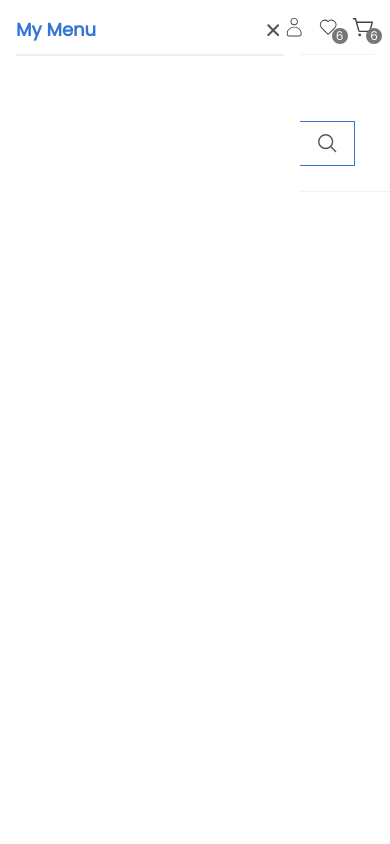
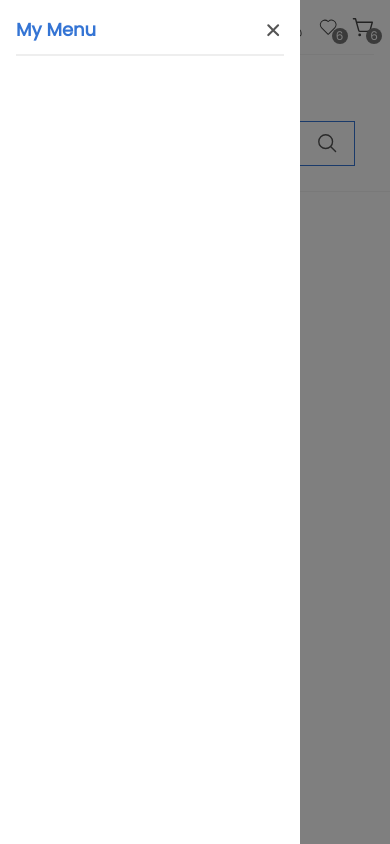
Before and after one commit to AliDeWeb/Online-Shop-NextJs, a Next.js app: page / in a window 390 px wide. Built offline with nearby package versions, Linux system fonts and the light colour scheme.

Commit message:
close hamburger menu logic developed

```diff
--- a/components/HamburgerMenu/HamburgerMenu.tsx
+++ b/components/HamburgerMenu/HamburgerMenu.tsx
@@ -1,20 +1,44 @@
-import React from "react";
+"use client";
+
+import React, { useCallback } from "react";
+
+// Contexts
+import { hamburgerMenuContext } from "@/context/hamburgerMenuContext";
+
+// Components
+import Overlay from "../Overlay/Overlay";
 
 // Icons
 import { IoClose } from "react-icons/io5";
 
 const HamburgerMenu = () => {
+  // Context
+  const { isHamburgerMenuOpen, setIsHamburgerMenuOpen } =
+    React.useContext(hamburgerMenuContext);
+
+  // Callbacks
+  const closeMenuHandler = React.useCallback(() => {
+    setIsHamburgerMenuOpen(false);
+  }, []);
+
   return (
-    <div className="w-[300px] h-[100dvh] p-4 bg-white fixed top-0 bottom-0 left-0">
+    <>
+      <div
+        className={`w-[300px] h-[100dvh] p-4 bg-white fixed top-0 bottom-0 ${
+          isHamburgerMenuOpen ? "left-0" : "-left-[300px]"
+        } z-50 transition-all`}
+      >
         <div className="flex items-center justify-between  pb-2.5 border-b-2 border-solid border-[#eeeeee]">
           <h2 className="text-[#3474d4] text-lg font-poppins font-bold">
             My Menu
           </h2>
-        <button className="text-[#555555]">
+          <button className="text-[#555555]" onClick={closeMenuHandler}>
             <IoClose size={"1.4em"} />
           </button>
         </div>
       </div>
+      <Overlay isActive={isHamburgerMenuOpen} onClick={closeMenuHandler} />
+    </>
   );
 };
 
--- /dev/null
+++ b/components/Overlay/Overlay.tsx
@@ -0,0 +1,18 @@
+// Types
+interface OverlayProps {
+  isActive: boolean;
+  onClick?: () => void;
+}
+
+const Overlay = ({ isActive, onClick }: OverlayProps) => {
+  return (
+    <div
+      onClick={onClick}
+      className={`${
+        isActive ? "opacity-100 visible" : "opacity-0 invisible"
+      } z-40 fixed top-0 right-0 left-0 bottom-0 w-full h-[100dvh] bg-black/50`}
+    ></div>
+  );
+};
+
+export default Overlay;
--- /dev/null
+++ b/context/hamburgerMenuContext.tsx
@@ -0,0 +1,27 @@
+"use client";
+
+import React from "react";
+
+export const hamburgerMenuContext = React.createContext({
+  isHamburgerMenuOpen: true,
+  setIsHamburgerMenuOpen: (open: boolean) => {},
+});
+
+const HamburgerMenuProvider = ({
+  children,
+}: {
+  children: JSX.Element;
+}): JSX.Element => {
+  // TODO: "this should be false"
+  const [isHamburgerMenuOpen, setIsHamburgerMenuOpen] = React.useState(true);
+
+  return (
+    <hamburgerMenuContext.Provider
+      value={{ isHamburgerMenuOpen, setIsHamburgerMenuOpen }}
+    >
+      {children}
+    </hamburgerMenuContext.Provider>
+  );
+};
+
+export default HamburgerMenuProvider;
```
Also changed, not shown: components/Header/MobileNav.tsx (+7 -0 lines). Lines whose indentation alone changed are shown as unchanged.
